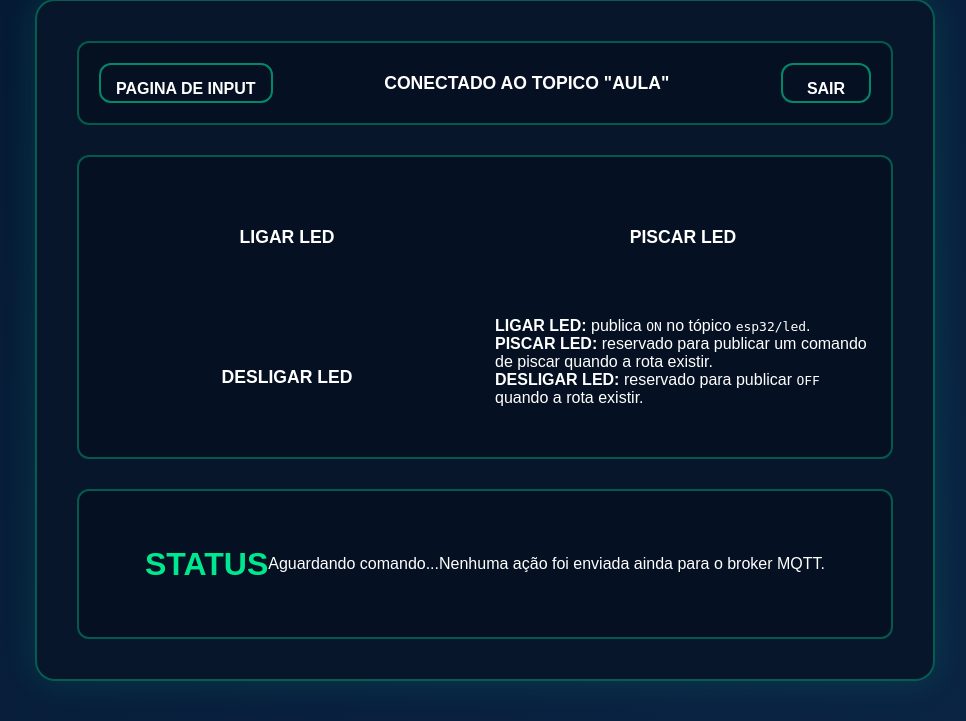
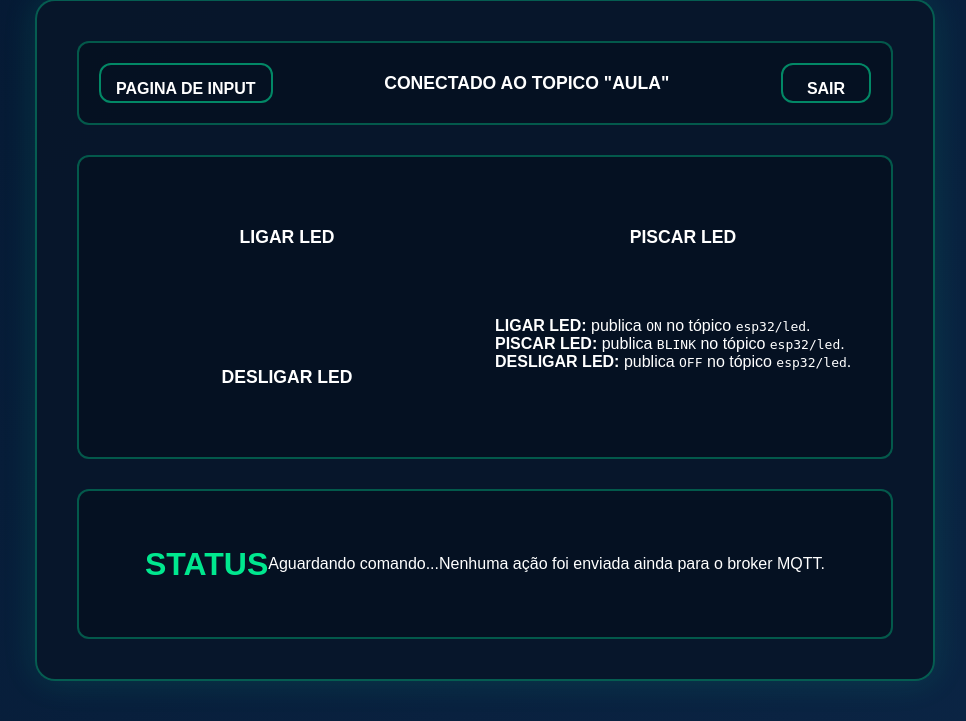
Before and after one commit to grupo1top/Ecossistema-Mqtt, a FastAPI app: page /home in a window 1280 px wide. Shown: the part 60-781 px from the top of the page, without its empty margins (155-1121 px from the left). Run offline with FastAPI, Linux system fonts and the light colour scheme.

Commit message:
feat: add LED control buttons for on, off, and blink functionalities in home page

```diff
--- a/app.py
+++ b/app.py
@@ -78,6 +78,12 @@ async def receber_formulario(
 		return {"status": "error", "message": str(e)}
 
 
+
+
+#                                 FORMULÁRIOS                                             #
+
+#                                BOTÕES DA HOME                                           #
+
 @app.post("/led/on")
 async def ligar_led():
 	try:
@@ -86,7 +92,19 @@ async def ligar_led():
 	except Exception as e:
 		return RedirectResponse(url="/home?status=error&message=Falha%20ao%20publicar%20no%20broker%20MQTT", status_code=303)
 
+@app.post("/led/off")
+async def desligar_led():
+	try:
+		publicar_mqtt("esp32/led", "OFF")
+		return RedirectResponse(url="/home?status=success&message=LED%20ligado%20e%20mensagem%20enviada%20ao%20broker", status_code=303)
+	except Exception as e:
+		return RedirectResponse(url="/home?status=error&message=Falha%20ao%20publicar%20no%20broker%20MQTT", status_code=303)
 
-#                                 FORMULÁRIOS                                             #
 
-#                                 FORMULÁRIOS                                             #
+@app.post("/led/piscar")
+async def piscar_led():
+	try:
+		publicar_mqtt("esp32/led", "BLINK")
+		return RedirectResponse(url="/home?status=success&message=LED%20ligado%20e%20mensagem%20enviada%20ao%20broker", status_code=303)
+	except Exception as e:
+		return RedirectResponse(url="/home?status=error&message=Falha%20ao%20publicar%20no%20broker%20MQTT", status_code=303)
--- a/templates/home.html
+++ b/templates/home.html
@@ -24,13 +24,17 @@
                 <form action="/led/on" method="post">
                     <button class="comando" type="submit">LIGAR LED</button>
                 </form>
-                <button class="comando" type="button">PISCAR LED</button>
-                <button class="comando" type="button">DESLIGAR LED</button>
+                <form action="/led/piscar" method="post">
+                    <button class="comando" type="submit">PISCAR LED</button>
+                </form>
+                <form action="/led/off" method="post">
+                    <button class="comando" type="submit">DESLIGAR LED</button>
+                </form>
 
                 <div class="command-descriptions">
                     <p><strong>LIGAR LED:</strong> publica <code>ON</code> no tópico <code>esp32/led</code>.</p>
-                    <p><strong>PISCAR LED:</strong> reservado para publicar um comando de piscar quando a rota existir.</p>
-                    <p><strong>DESLIGAR LED:</strong> reservado para publicar <code>OFF</code> quando a rota existir.</p>
+                    <p><strong>PISCAR LED:</strong> publica <code>BLINK</code> no tópico <code>esp32/led</code>.</p>
+                    <p><strong>DESLIGAR LED:</strong> publica <code>OFF</code> no tópico <code>esp32/led</code>.</p>
                 </div>
             </div>
 
```
